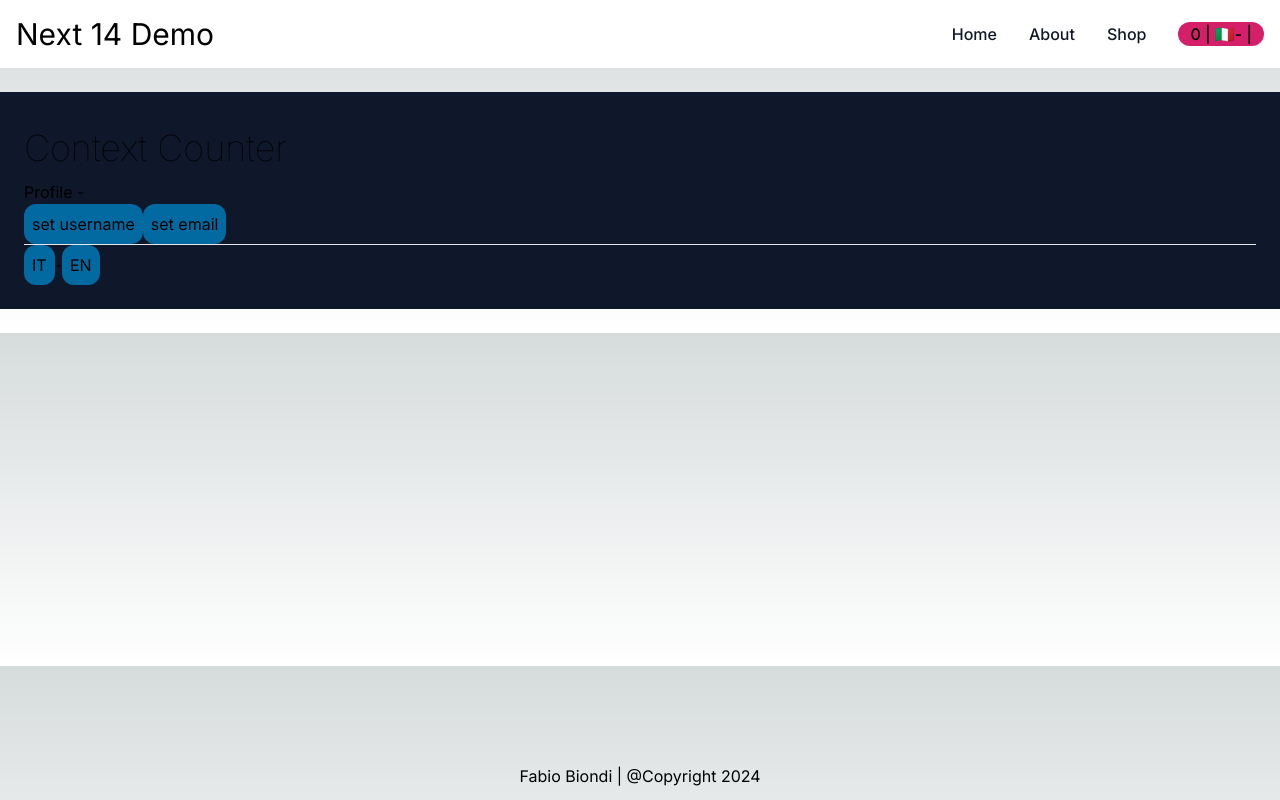
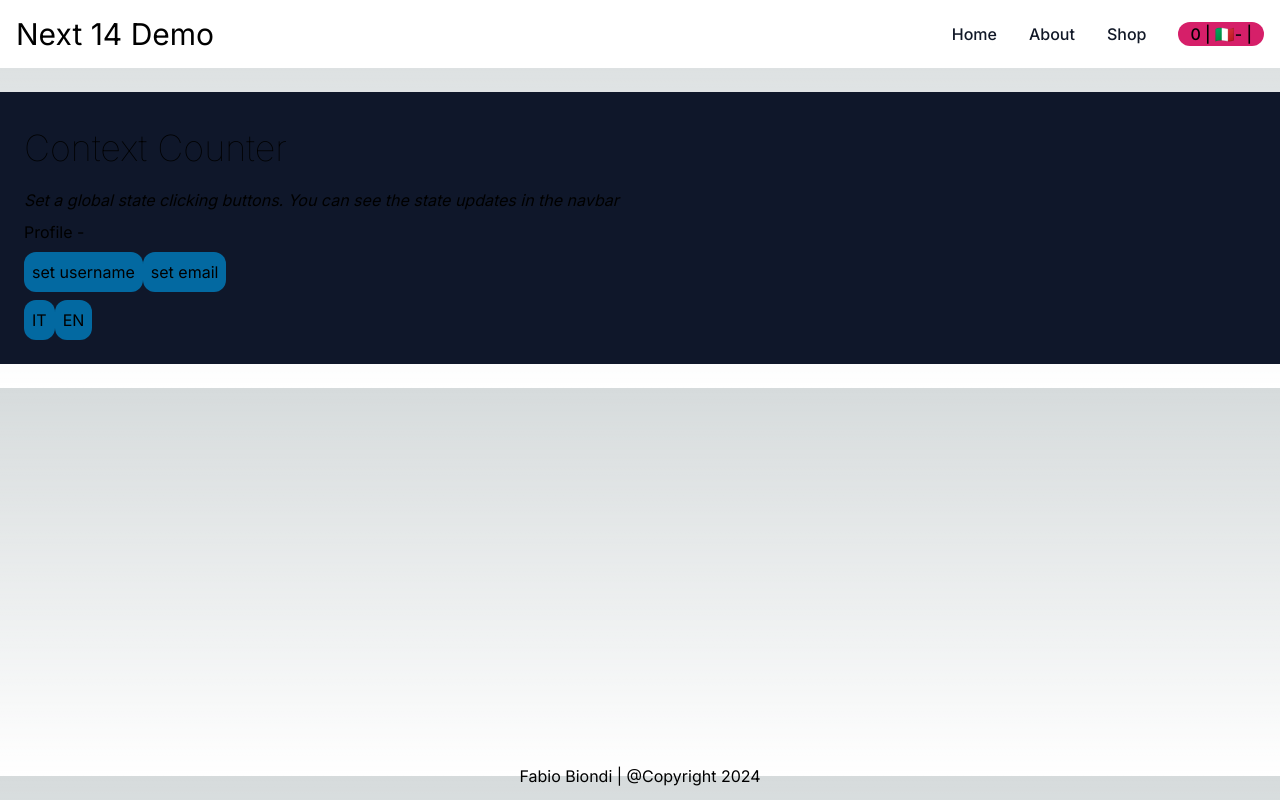
Before and after one commit to trainingfb/next-workshop-landing-page, a Next.js app: page /demo-context in a window 1280 px wide. Built offline with nearby package versions, Linux system fonts and the light colour scheme.

Commit message:
fix: update demo-context page

```diff
--- a/app/demo-context/page.tsx
+++ b/app/demo-context/page.tsx
@@ -10,33 +10,40 @@ export default function Demo5() {
   const { state, dispatch } = useContext(ProfileContext);
 
   return (
-    <main>
+    <main className="flex flex-col gap-2">
       <h1 className="widget-title">Context Counter</h1>
+
+      <em>Set a global state clicking buttons. You can see the state updates in the navbar  </em>
+
+      <div>
         <h1>Profile {state.username} - {state.email} </h1>
+      </div>
 
+      <div>
         <button
           className="bg-sky-700 rounded-xl p-2"
           onClick={
           () => dispatch({ type: "CHANGE_USERNAME", payload: 'fabio' })}
         > set username
         </button>
+
         <button
           className="bg-sky-700 rounded-xl p-2"
           onClick={
           () => dispatch({ type: "CHANGE_EMAIL", payload: 'hello@fabiobiondi.io' })}
         > set email
         </button>
+      </div>
 
-      <hr/>
 
+      <div>
         <button
           className="bg-sky-700 rounded-xl p-2"
           onClick={() => setLanguage('it')}> IT</button>
-      -
         <button
           className="bg-sky-700 rounded-xl p-2"
           onClick={() => setLanguage('en')}> EN </button>
-
+      </div>
     </main>
   )
 }
--- a/components/core/navbar.tsx
+++ b/components/core/navbar.tsx
@@ -93,8 +93,10 @@ export default function Navbar() {
               {/*NEW*/}
 
               <li className="bg-pink-600 px-3 rounded-xl">
-                {totalCartItems} | {language === 'it' ? '🇮🇹' : '🇬🇧'}
-                - { state.email } | { state.username }
+                <Link href="/demo-context">
+                  {totalCartItems} | {language === 'it' ? '🇮🇹' : '🇬🇧'}
+                  - { state.email } | { state.username }
+                </Link>
               </li>
 
             </ul>
```
Lines whose indentation alone changed are shown as unchanged.
